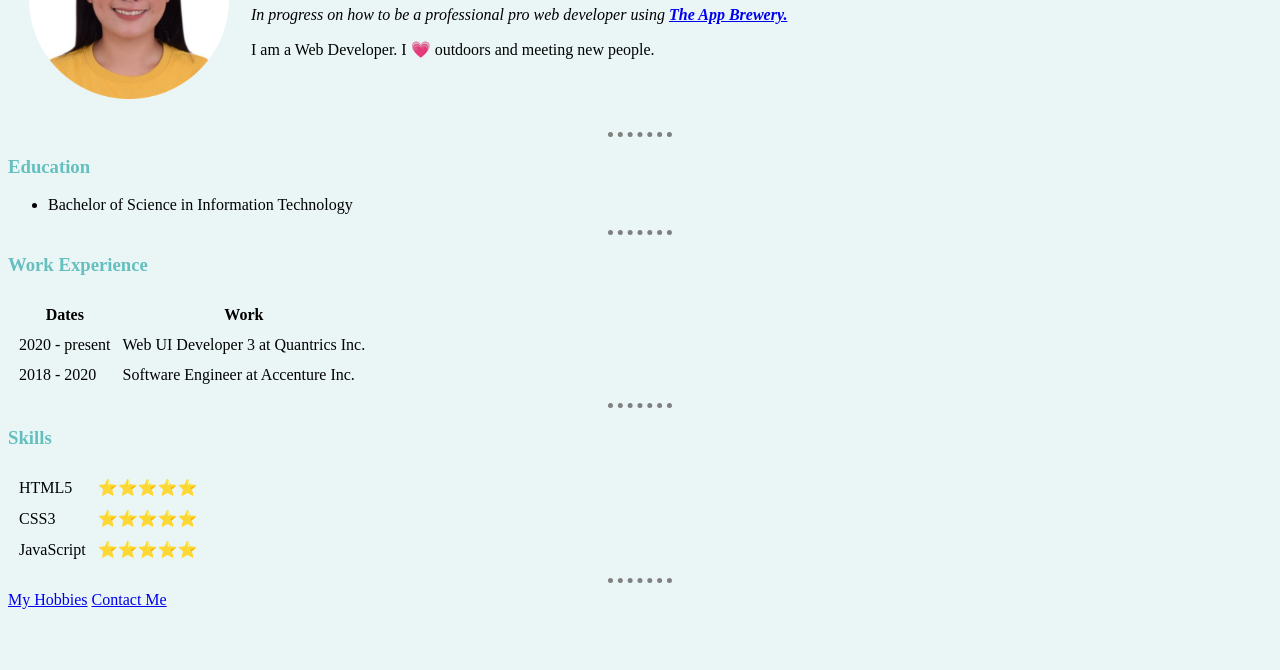
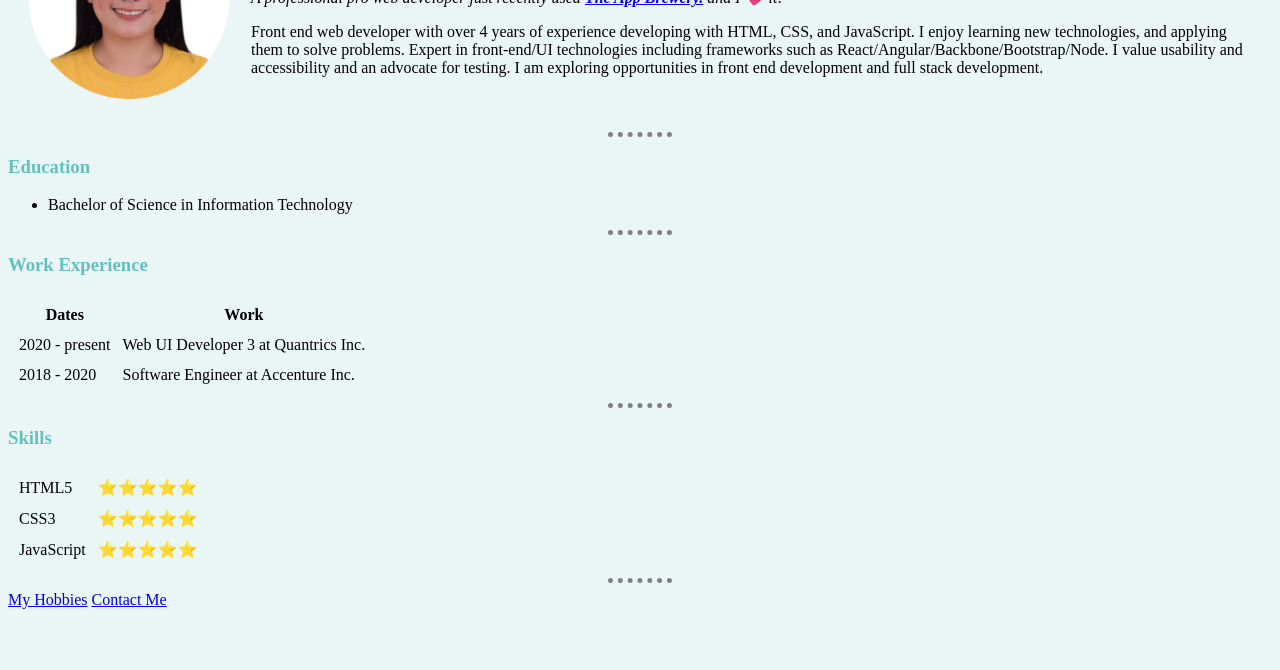
Before and after one commit to rainzetroc/cv, a plain HTML site: page index.html in a window 1280 px wide. Shown: the part 130-800 px from the top of the page. Drawn offline with Linux system fonts and the light colour scheme.

Commit message:
Add files via upload
update some text

```diff
--- a/index.html
+++ b/index.html
@@ -12,8 +12,8 @@
     <tr>
         <td><img src="images/circle-cropped.png" alt="rain profile" style="width:200px;height:200px;"></td>
       <td>  <h1>Laarni Cortez</h1>
-        <p><em>In progress on how to be a professional pro web developer using <strong><a href="https://www.appbrewery.co/">The App Brewery.</a></strong></em></p>
-        <p>I am a Web Developer. I 💗 outdoors and meeting new people.</p></td>
+        <p><em>A professional pro web developer just recently used <strong><a href="https://www.appbrewery.co/">The App Brewery.</a></strong> and I 💗 it!</em></p>
+        <p>Front end web developer with over 4 years of experience developing with HTML, CSS, and JavaScript. I enjoy learning new technologies, and applying them to solve problems. Expert in front-end/UI technologies including frameworks such as React/Angular/Backbone/Bootstrap/Node. I value usability and accessibility and an advocate for testing. I am exploring opportunities in front end development and full stack development.</p></td>
     </tr>
   </table>
 
```
Also changed, not shown: contactme.html (+1 -1 lines).
